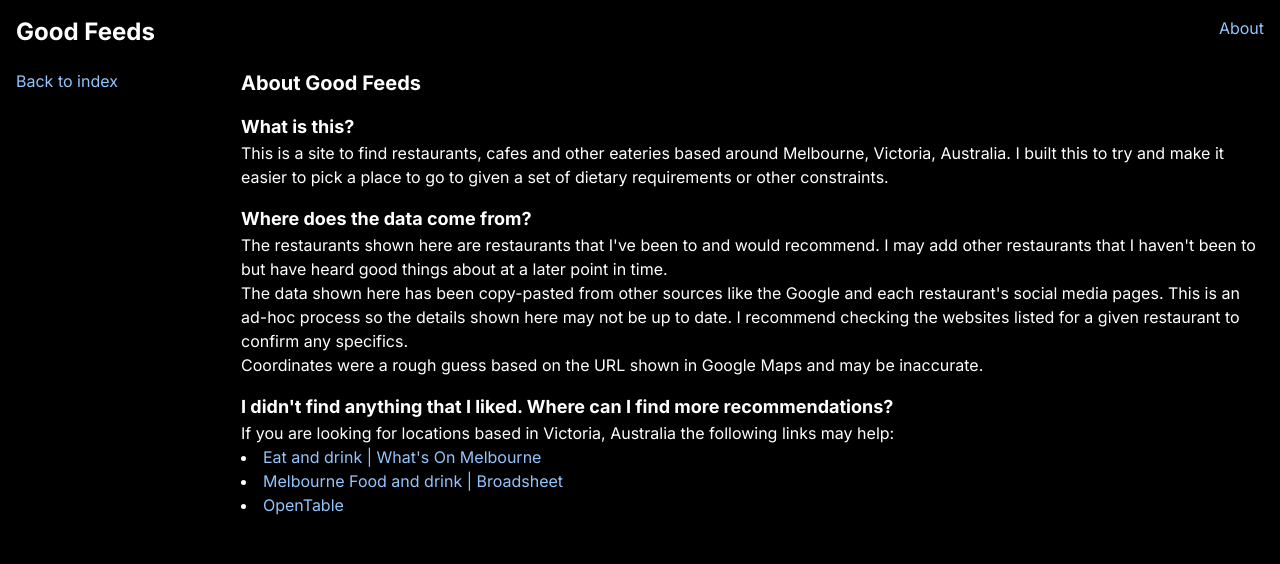
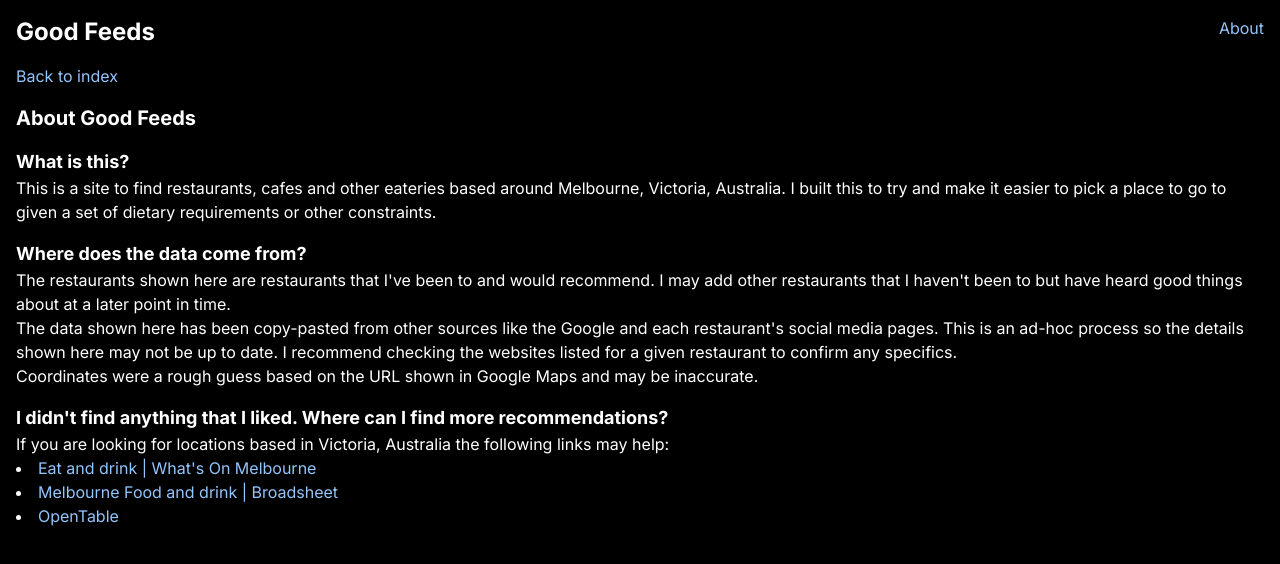
Before and after one commit to PakkuDon/good-feeds, a Next.js app in the folder client/: page /good-feeds/about in a window 1280 px wide. Shown: the top 564 px of the page. Built offline with nearby package versions, Linux system fonts and the light colour scheme.

Commit message:
Move CSS and elements for grid layout into main page
This fixes an issue where /about has a sidebar
on larger screens that only displays a link back to /

```diff
--- a/client/src/app/MainContent.tsx
+++ b/client/src/app/MainContent.tsx
@@ -43,8 +43,8 @@ export default function MainContent({
   );
 
   return (
-    <>
-      <aside className="main-sidebar px-4">
+    <div className="grid sm:grid-cols-[200px_1fr] sm:grid-rows-1 grid-rows-[min-content_1fr]">
+      <aside className="max-h-full px-4">
         <div>
           <button
             className="rounded bg-gray-800 hover:bg-gray-600 p-2 font-semibold text-sm"
@@ -130,6 +130,6 @@ export default function MainContent({
         {activeTab === "map" && <Map locations={restaurantResults} />}
         {activeTab === "list" && <ListView locations={restaurantResults} />}
       </main>
-    </>
+    </div>
   );
 }
--- a/client/src/app/about/page.tsx
+++ b/client/src/app/about/page.tsx
@@ -2,15 +2,15 @@ import Link from "next/link";
 
 export default function About() {
   return (
-    <>
-      <aside className="main-sidebar px-4 pt-4">
+    <div>
+      <div className="main-sidebar px-4 pt-4">
         <Link
           href="/"
           className="text-blue-300 hover:text-blue-500 focus:text-blue-500"
         >
           Back to index
         </Link>
-      </aside>
+      </div>
       <div className="px-4 pt-4">
         <div className="pb-4">
           <h2 className="text-xl font-bold mb-4">About Good Feeds</h2>
@@ -81,6 +81,6 @@ export default function About() {
           </div>
         </div>
       </div>
-    </>
+    </div>
   );
 }
--- a/client/src/app/globals.css
+++ b/client/src/app/globals.css
@@ -19,41 +19,10 @@ body {
   height: 100vh;
 }
 
-.main {
+.appContainer {
   min-height: 100%;
   display: grid;
-  grid-gap: 5px;
-  grid-template-rows: min-content min-content 1fr;
-  grid-template-columns: 1fr;
-  grid-template-areas:
-    "header"
-    "sidebar"
-    "content";
-}
-
-@media (min-width: 500px) {
-  .main {
-    height: 100%;
-    grid-template-rows: min-content 1fr;
-    grid-template-columns: 220px 1fr;
-    grid-template-areas:
-      "header header"
-      "sidebar content";
-  }
-}
-
-.main-header {
-  grid-area: header;
-}
-
-.main-sidebar {
-  grid-area: sidebar;
-  max-height: 100%;
-  overflow-y: auto;
-}
-
-.main-content {
-  grid-area: content;
+  grid-template-rows: min-content 1fr;
 }
 
 .leaflet-container {
--- a/client/src/app/layout.tsx
+++ b/client/src/app/layout.tsx
@@ -17,7 +17,7 @@ export default function RootLayout({
   return (
     <html lang="en">
       <body className={inter.className}>
-        <main className="main">
+        <div className="appContainer">
           <header className="main-header px-4 pt-4 flex justify-between flex-row">
             <h1 className="text-2xl font-bold">Good Feeds</h1>
             <Link
@@ -28,7 +28,7 @@ export default function RootLayout({
             </Link>
           </header>
           {children}
-        </main>
+        </div>
       </body>
     </html>
   );
```
